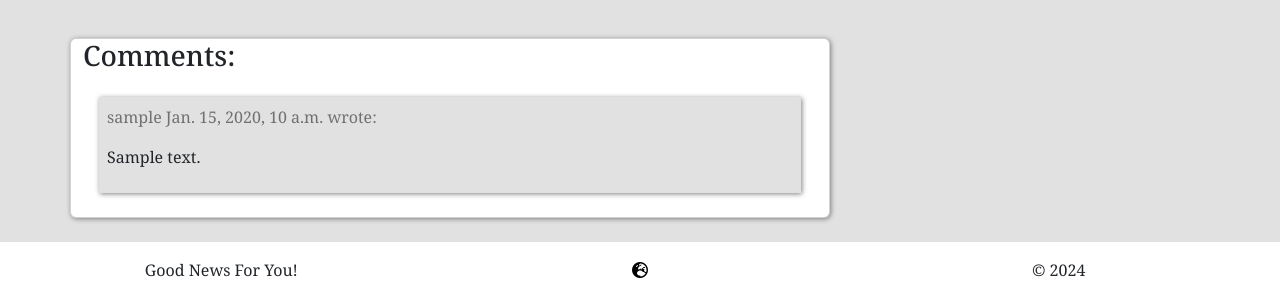
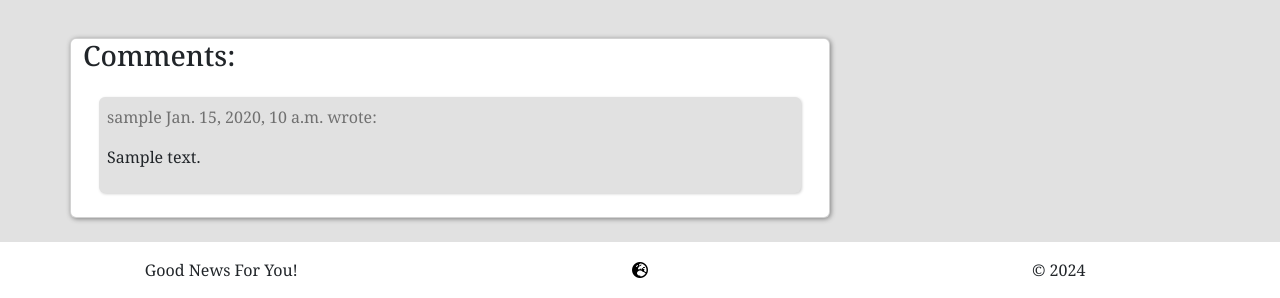
Before and after one commit to MrMarlonM/good-world-news, a Django app: a page that uses newsfeed/templates/newsfeed/article_detail.html in a window 1280 px wide. Shown: the part 952-1250 px from the top of the page. Run offline with Django 4.2, Linux system fonts and the light colour scheme; tables that the repository leaves empty hold one stand-in row (values such as "Sample post"); data that the repository does not hold is empty; some libraries are stand-ins or nearby versions; some web fonts are replaced.

Commit message:
Change custom styles

```diff
--- a/newsfeed/templates/newsfeed/article_detail.html
+++ b/newsfeed/templates/newsfeed/article_detail.html
@@ -52,7 +52,7 @@
                 <!-- We want a for loop inside the empty control tags
           to iterate through each comment in comments -->
                 {% for comment in comments %}
-                <div class="p-2 mb-2 comment
+                <div class="p-2 mb-2 comment rounded
           {% if not comment.approved and comment.author == user or is_moderator %}
           faded{% elif not comment.approved %} d-none{% endif %}">
                     <p class="font-weight-bold text-black-50">
--- a/static/css/style.css
+++ b/static/css/style.css
@@ -74,7 +74,7 @@ header, footer {
 /************************ Custom Style for comments **********************/
 .comment {
   background-color: rgb(225, 225, 225);
-  box-shadow: 1px 1px 5px grey;
+  box-shadow: 1px 1px 3px rgb(207, 207, 207);
 }
 
 /************************ Custom Style for messages **********************/
```
